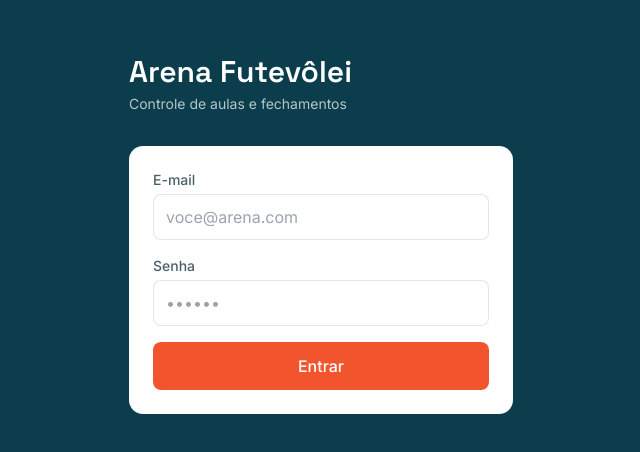
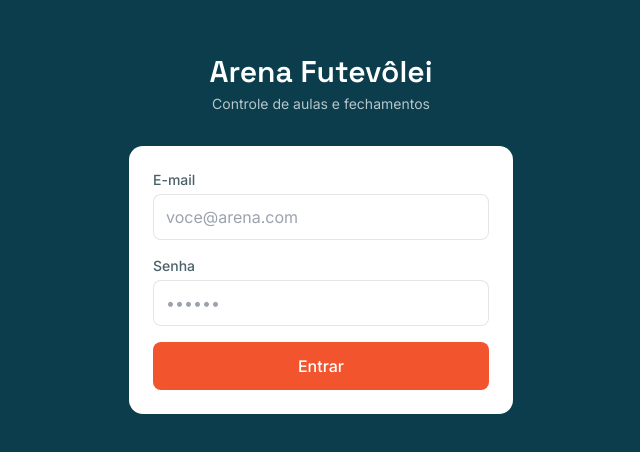
Before and after one commit to joaopedrofmontrezor/arena-class-manager, a React (Vite) app in the folder frontend/: page /login in a window 1280 px wide. Shown: the part 166-618 px from the top of the page, without its empty margins (319-959 px from the left). Built offline with nearby package versions, Linux system fonts and the light colour scheme; no server answers.

Commit message:
feat: redirecionado ao centro a escrita no Login.

```diff
--- a/frontend/src/pages/Login.tsx
+++ b/frontend/src/pages/Login.tsx
@@ -27,10 +27,10 @@ export function Login() {
   return (
     <div className="min-h-screen flex flex-col justify-center bg-teal px-6">
       <div className="max-w-sm w-full mx-auto">
-        <p className="font-display font-semibold text-3xl text-white mb-1">
+        <p className="font-display font-semibold text-3xl text-white mb-1 text-center">
           Arena Futevôlei
         </p>
-        <p className="text-white/70 text-sm mb-8">
+        <p className="text-white/70 text-sm mb-8 text-center">
           Controle de aulas e fechamentos
         </p>
 
```
